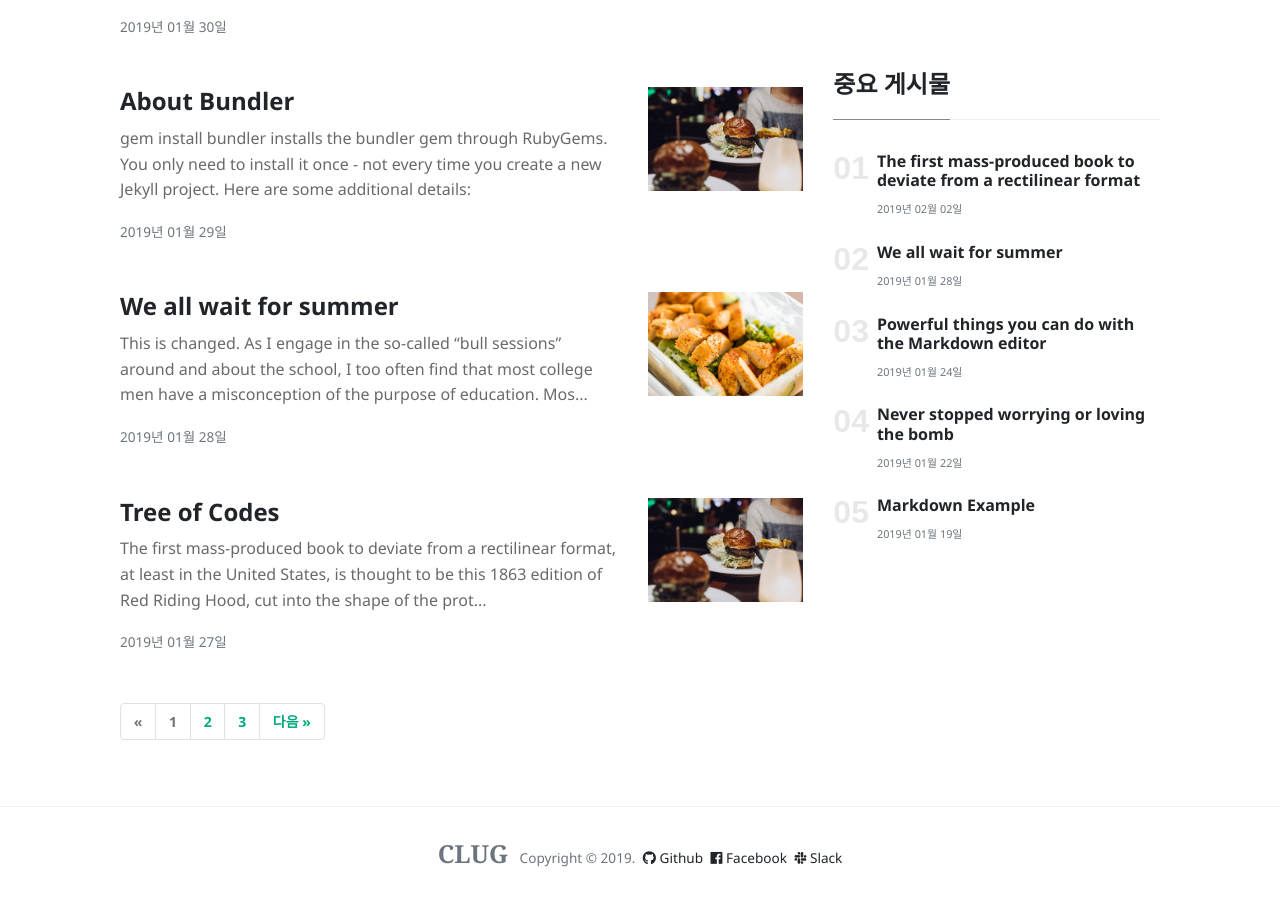
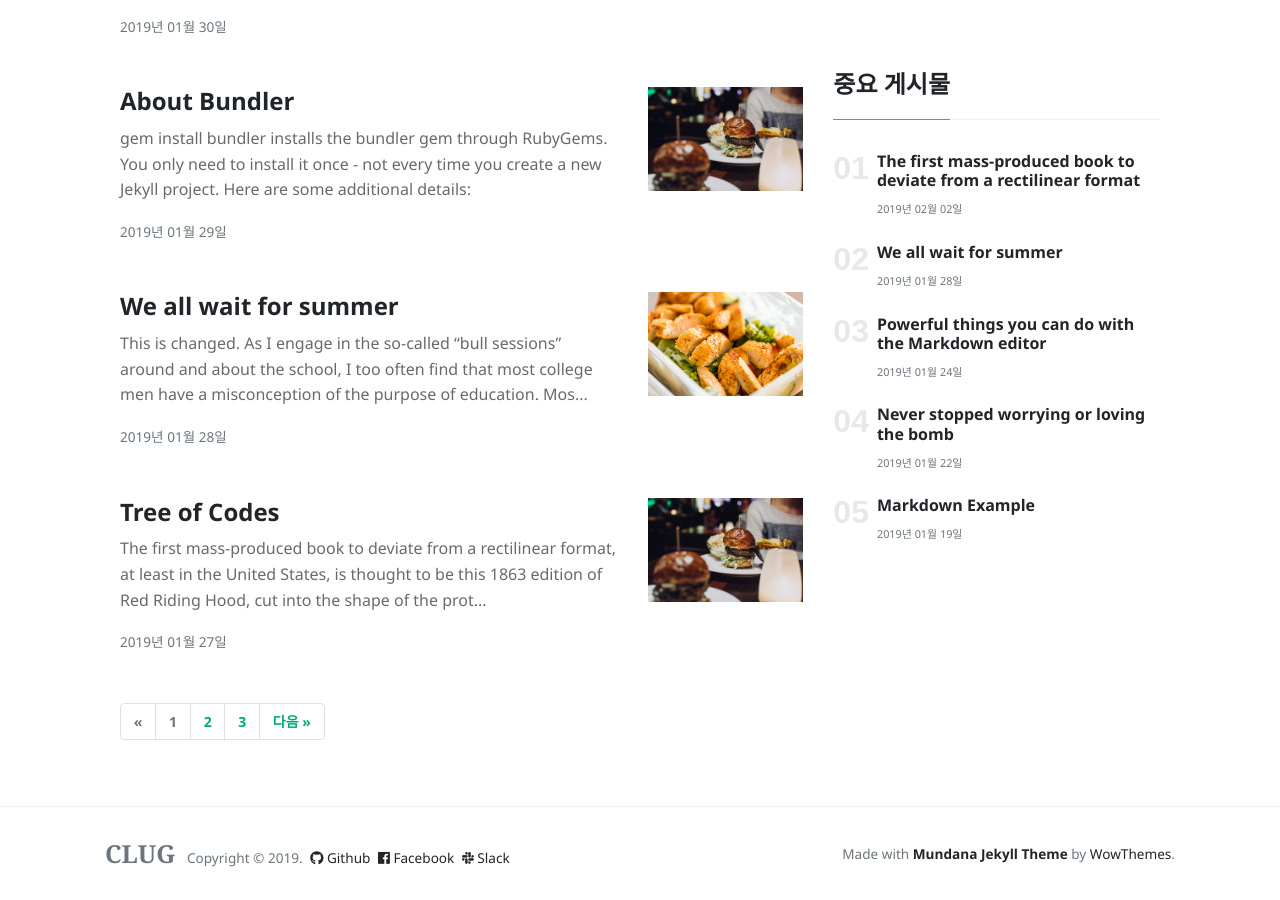
Before and after one commit to CLUG-kr/clug-kr.github.io, a Jekyll site: the page built from index.html, in a window 1280 px wide and 900 px high, scrolled down 1166 px. Built offline with Jekyll 4.4.1, drawn with Linux system fonts in a browser that asks for light colours; nearby versions of some CDN libraries; the list of posts is cut into pages by our own code.

Commit message:
add theme license

```diff
--- a/_layouts/default.html
+++ b/_layouts/default.html
@@ -71,7 +71,7 @@
     <!-- Footer -->
     <footer class="bg-white border-top p-3 text-muted small">
         <div class="container">
-        <div class="row align-items-center justify-content-center">
+        <div class="row align-items-center justify-content-between">
             <div>
                 <span class="navbar-brand mr-2 mb-0"><strong>CLUG</strong></span>
                 <span>Copyright © <script>document.write(new Date().getFullYear())</script>. </span>
@@ -79,6 +79,9 @@
                 <a class="text-dark ml-1" href="https://www.facebook.com/CLUG.kr/"><i class="fab fa-facebook"></i> Facebook</a>
                 <a class="text-dark ml-1" href="https://clug.slack.com"><i class="fab fa-slack"></i> Slack</a>
             </div>
+            <div>
+                Made with <a target="_blank" class="text-dark font-weight-bold" href="https://github.com/wowthemesnet/mundana-theme-jekyll"> Mundana Jekyll Theme </a> by <a class="text-dark" target="_blank" href="https://www.wowthemes.net">WowThemes</a>.
+            </div>
         </div>
         </div>
     </footer>
```
